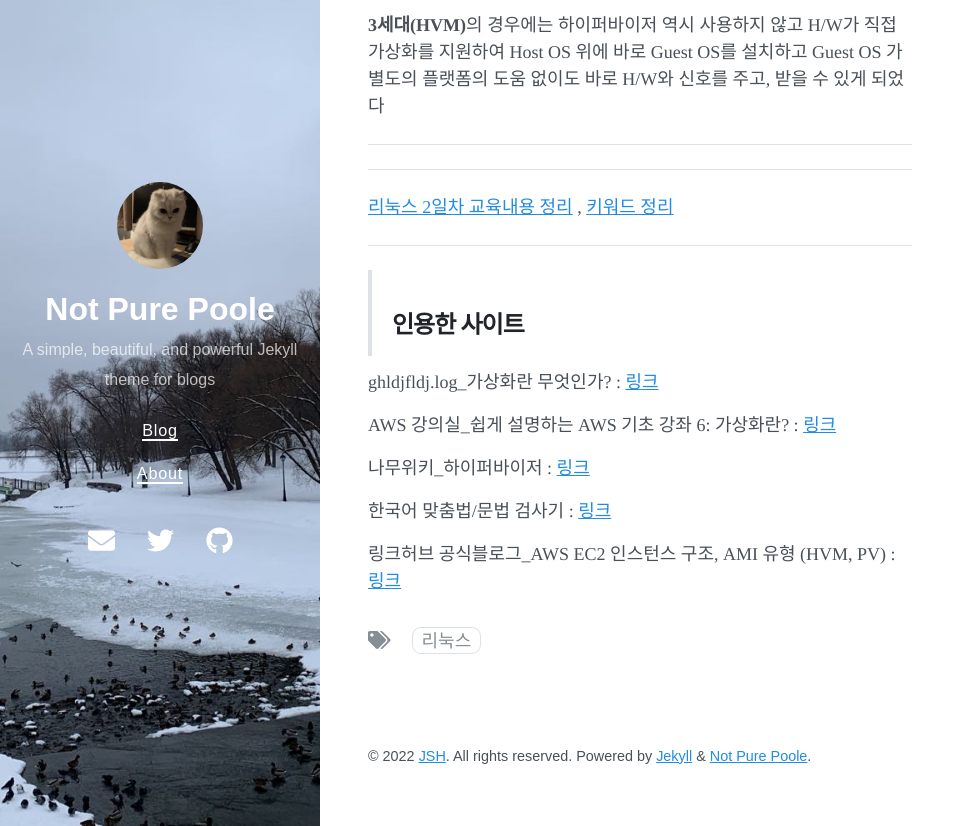
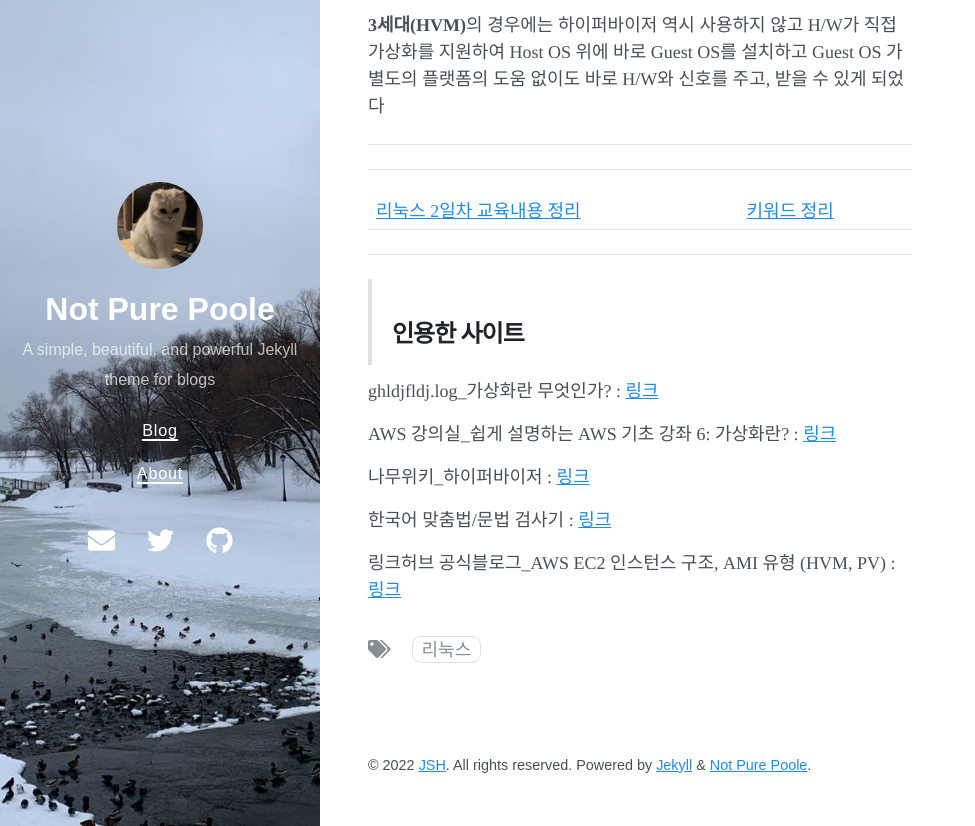
Before and after one commit to whtndgus/JSH, a Jekyll site: the page built from _posts/2022-11-18-ncp.md, in a window 1280 px wide and 900 px high, scrolled down 1925 px, cut to the strip 74-900 px from the top of the window. Shown: the whole strip, without its empty margins (0-975 px from the left). Built offline with Jekyll 4.4.1, drawn with Linux system fonts in a browser that asks for light colours; nearby versions of some CDN libraries.

```diff
--- a/_posts/2022-11-18-ncp.md
+++ b/_posts/2022-11-18-ncp.md
@@ -55,7 +55,7 @@ date: 2022-11-18 15:32 +0900
 
 ---
 
-[리눅스 2일차 교육내용 정리](https://jsh961015.notion.site/22-11-18-0b42473772ba4961be8f5794e73c2cae){:target="_blank"} , [키워드 정리](https://jsh961015.notion.site/ad540ee8a71f415286a6c46034cc904b){:target="_blank"}
+|[리눅스 2일차 교육내용 정리](https://jsh961015.notion.site/22-11-18-0b42473772ba4961be8f5794e73c2cae){:target="_blank"}|[키워드 정리](https://jsh961015.notion.site/ad540ee8a71f415286a6c46034cc904b){:target="_blank"}|
 
 ---
 
```
